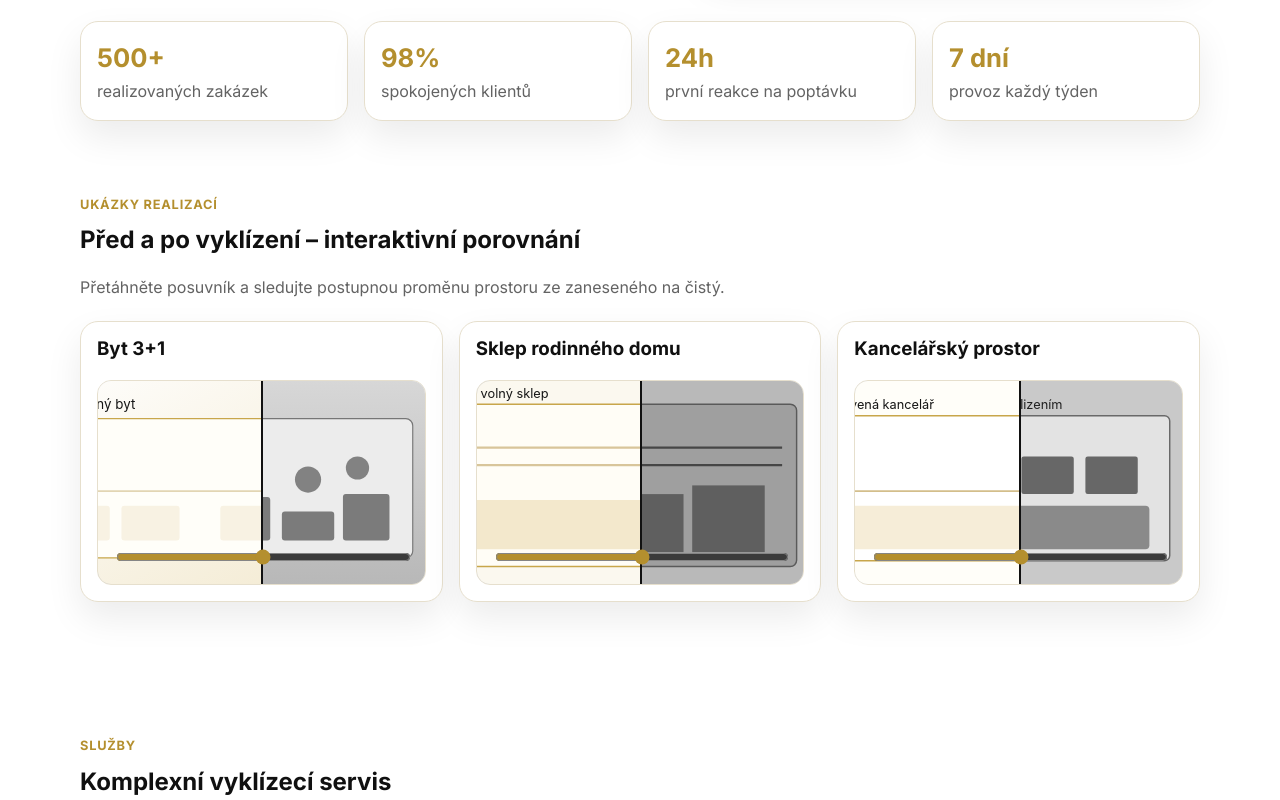
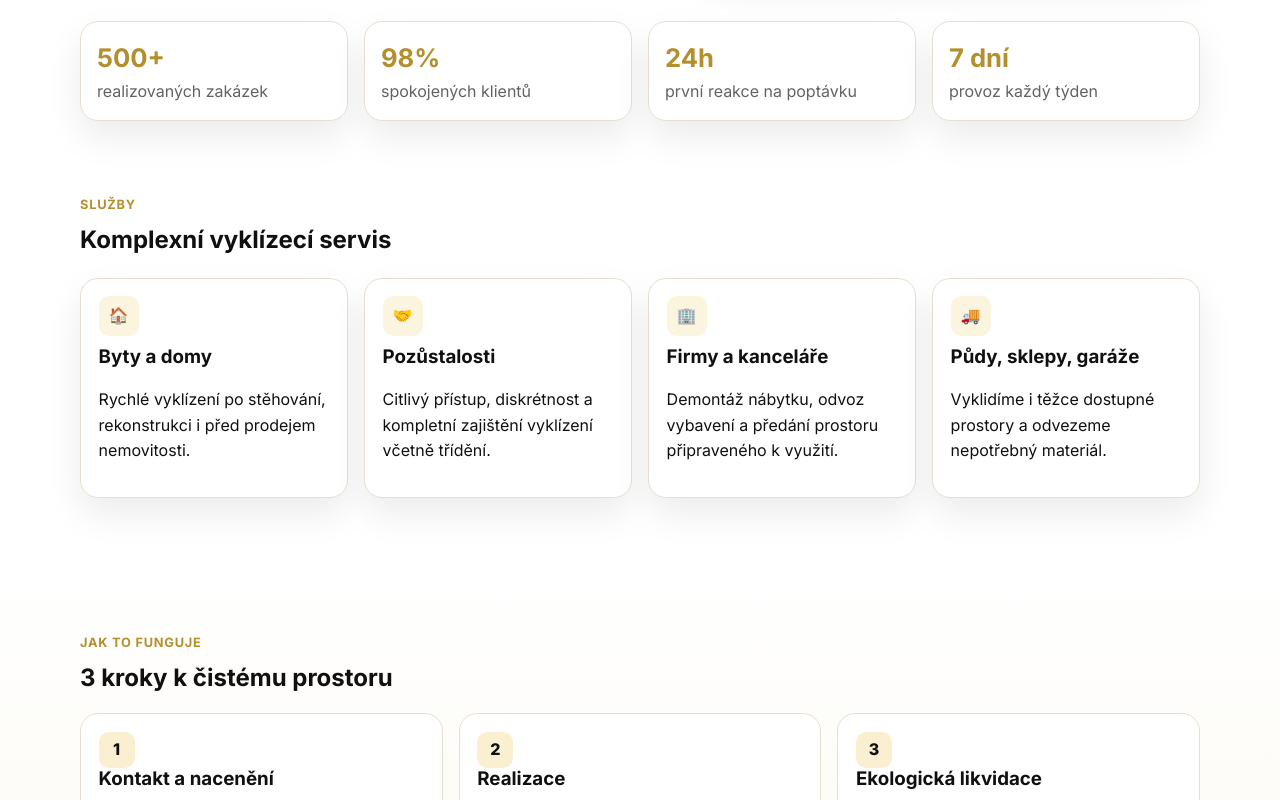
Before and after one commit to jakubmich97-droid/vyklizenimwm, a plain HTML site: page index.html in a window 1280 px wide. Shown: the part 580-1380 px from the top of the page. Drawn offline with Linux system fonts and the light colour scheme.

Commit message:
Remove before/after realization section

```diff
--- a/index.html
+++ b/index.html
@@ -31,7 +31,6 @@
 
         <nav class="menu" id="menu" aria-label="Hlavní navigace">
           <a href="#sluzby">Služby</a>
-          <a href="#realizace">Realizace</a>
           <a href="#proces">Jak to funguje</a>
           <a href="#kalkulace">Kalkulace</a>
           <a href="#kontakt" class="btn btn-nav">Kontakt</a>
@@ -90,51 +89,6 @@
           <strong class="counter" data-target="7" data-suffix=" dní">0</strong>
           <span>provoz každý týden</span>
         </article>
-      </section>
-
-      <section class="section" id="realizace">
-        <div class="container reveal">
-          <p class="eyebrow">Ukázky realizací</p>
-          <h2>Před a po vyklízení – interaktivní porovnání</h2>
-          <p class="section-lead">Přetáhněte posuvník a sledujte postupnou proměnu prostoru ze zaneseného na čistý.</p>
-          <div class="compare-grid">
-            <article class="compare-card">
-              <h3>Byt 3+1</h3>
-              <div class="compare" data-compare>
-                <img src="assets/before-flat.svg" alt="Byt před vyklizením" />
-                <div class="compare-after" style="width: 50%">
-                  <img src="assets/after-flat.svg" alt="Byt po vyklizení" />
-                </div>
-                <div class="compare-line" style="left: 50%"></div>
-                <input type="range" min="0" max="100" value="50" class="compare-range" aria-label="Porovnání bytu" />
-              </div>
-            </article>
-
-            <article class="compare-card">
-              <h3>Sklep rodinného domu</h3>
-              <div class="compare" data-compare>
-                <img src="assets/before-cellar.svg" alt="Sklep před vyklizením" />
-                <div class="compare-after" style="width: 50%">
-                  <img src="assets/after-cellar.svg" alt="Sklep po vyklizení" />
-                </div>
-                <div class="compare-line" style="left: 50%"></div>
-                <input type="range" min="0" max="100" value="50" class="compare-range" aria-label="Porovnání sklepa" />
-              </div>
-            </article>
-
-            <article class="compare-card">
-              <h3>Kancelářský prostor</h3>
-              <div class="compare" data-compare>
-                <img src="assets/before-office.svg" alt="Kancelář před vyklizením" />
-                <div class="compare-after" style="width: 50%">
-                  <img src="assets/after-office.svg" alt="Kancelář po vyklizení" />
-                </div>
-                <div class="compare-line" style="left: 50%"></div>
-                <input type="range" min="0" max="100" value="50" class="compare-range" aria-label="Porovnání kanceláře" />
-              </div>
-            </article>
-          </div>
-        </div>
       </section>
 
       <section class="section" id="sluzby">
--- a/script.js
+++ b/script.js
@@ -3,7 +3,6 @@ const menu = document.getElementById("menu");
 const year = document.getElementById("year");
 const counters = document.querySelectorAll(".counter");
 const reveals = document.querySelectorAll(".reveal");
-const compares = document.querySelectorAll("[data-compare]");
 const spaceType = document.getElementById("spaceType");
 const spaceRange = document.getElementById("spaceRange");
 const spaceValue = document.getElementById("spaceValue");
@@ -77,23 +76,6 @@ if (counters.length > 0) {
   counters.forEach((counter) => counterObserver.observe(counter));
 }
 
-compares.forEach((compare) => {
-  const range = compare.querySelector(".compare-range");
-  const after = compare.querySelector(".compare-after");
-  const line = compare.querySelector(".compare-line");
-
-  if (!range || !after || !line) return;
-
-  const updateCompare = () => {
-    const value = Number(range.value);
-    after.style.width = `${value}%`;
-    line.style.left = `${value}%`;
-  };
-
-  range.addEventListener("input", updateCompare);
-  updateCompare();
-});
-
 const formatCzk = (value) =>
   new Intl.NumberFormat("cs-CZ", {
     style: "currency",
--- a/styles.css
+++ b/styles.css
@@ -193,7 +193,6 @@ h1 {
 .card,
 .stats article,
 .estimator-form,
-.compare-card,
 .cta-wrap {
   background: var(--surface);
   border: 1px solid var(--line);
@@ -231,58 +230,6 @@ h1 {
 
 .section-alt {
   background: linear-gradient(180deg, #fff, #fcfaf4);
-}
-
-.compare-grid {
-  display: grid;
-  gap: 1rem;
-  grid-template-columns: repeat(3, minmax(0, 1fr));
-  margin-top: 1.3rem;
-}
-
-.compare-card {
-  padding: 1rem;
-}
-
-.compare {
-  position: relative;
-  border-radius: 14px;
-  overflow: hidden;
-  aspect-ratio: 16 / 10;
-  border: 1px solid var(--line);
-  margin-top: 0.6rem;
-}
-
-.compare > img,
-.compare-after img {
-  width: 100%;
-  height: 100%;
-  object-fit: cover;
-  display: block;
-}
-
-.compare-after {
-  position: absolute;
-  inset: 0 auto 0 0;
-  overflow: hidden;
-}
-
-.compare-line {
-  position: absolute;
-  top: 0;
-  bottom: 0;
-  width: 2px;
-  background: #fff;
-  border-left: 1px solid #111;
-  border-right: 1px solid #111;
-  pointer-events: none;
-}
-
-.compare-range {
-  position: absolute;
-  inset: auto 1rem 1rem 1rem;
-  width: calc(100% - 2rem);
-  accent-color: var(--primary-dark);
 }
 
 .cards {
@@ -429,17 +376,12 @@ input[type="range"] {
 }
 
 @media (max-width: 980px) {
-  .compare-grid,
   .cards,
   .stats,
   .hero-grid,
   .estimator,
   .cta-wrap {
     grid-template-columns: 1fr 1fr;
-  }
-
-  .compare-grid {
-    grid-template-columns: 1fr;
   }
 
   .steps {
```
